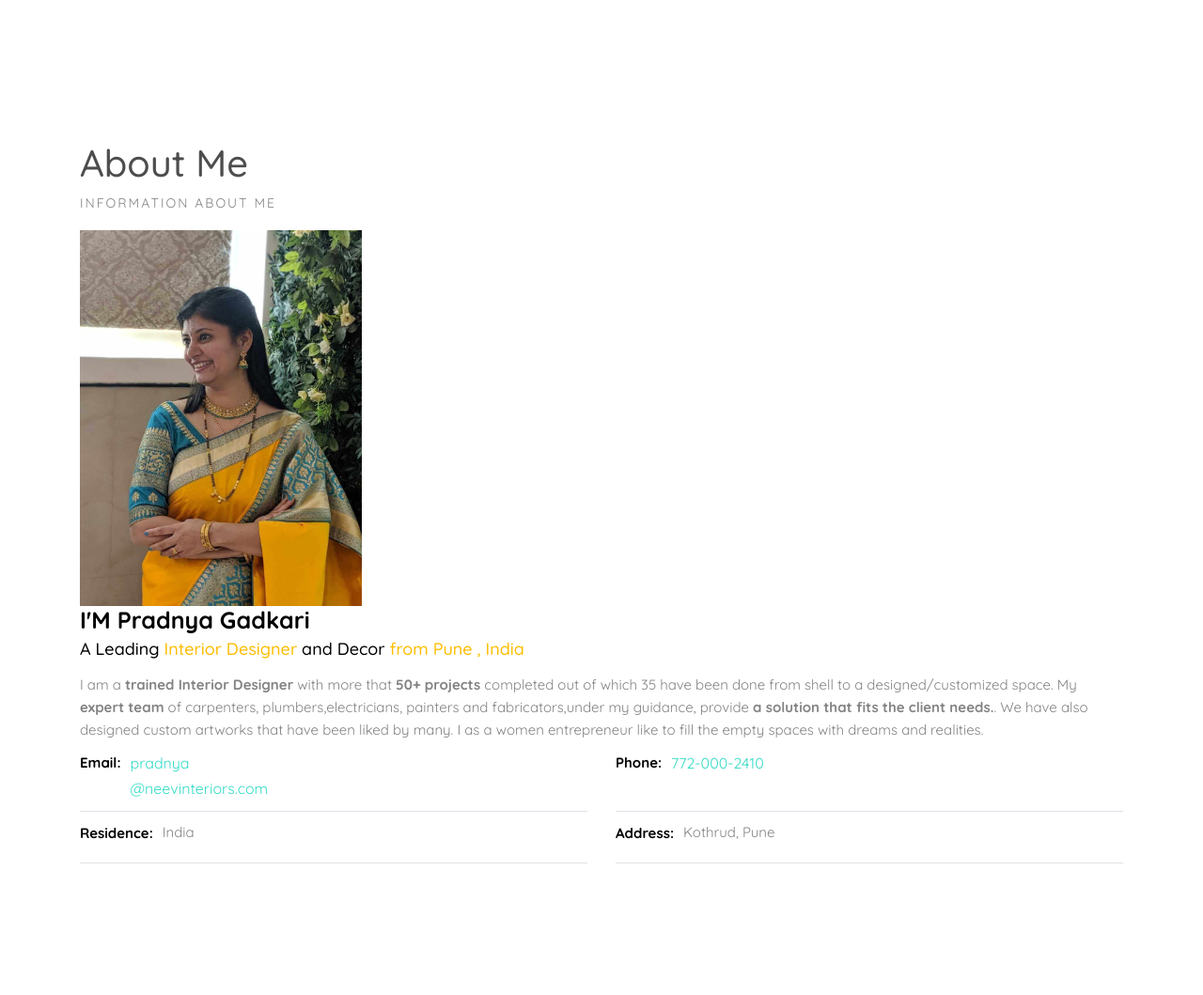
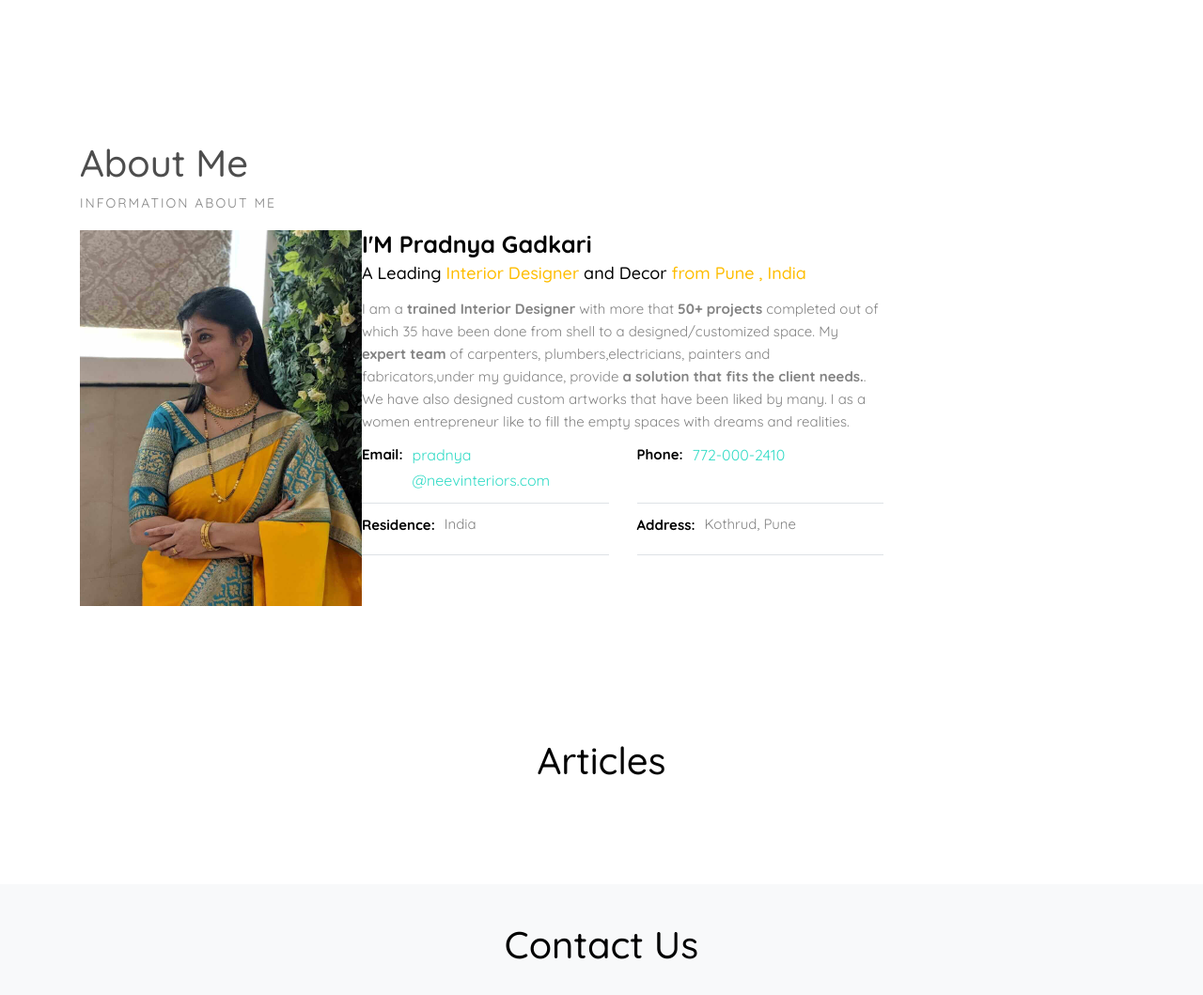
Before and after one commit to Rutuj2804/Neev-interiors, a Django app: page /contact/ in a window 1280 px wide. Shown: the part 2597-3656 px from the top of the page at 94% size. Run offline with Django 3.2, Linux system fonts and the light colour scheme; some libraries are stand-ins or nearby versions; some web fonts are replaced.

Commit message:
Update style.css

```diff
--- a/static/css/style.css
+++ b/static/css/style.css
@@ -422,7 +422,8 @@ h5,
 }
 
 .about-me .about-content .text {
-    padding-left: 30px
+    padding-left: 30px;
+    width: 50%;
 }
 
 .about-me .about-content .text h4 {
```
